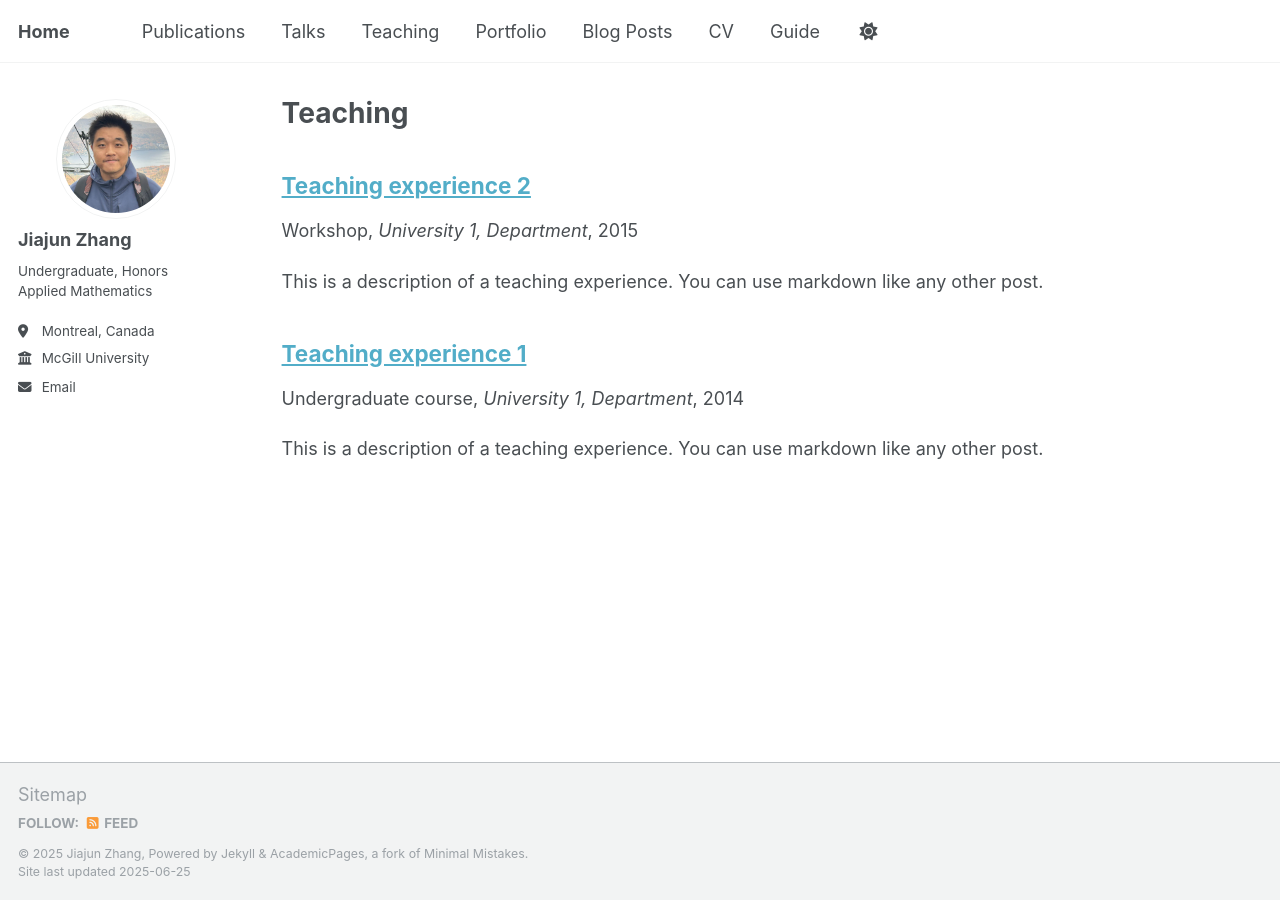
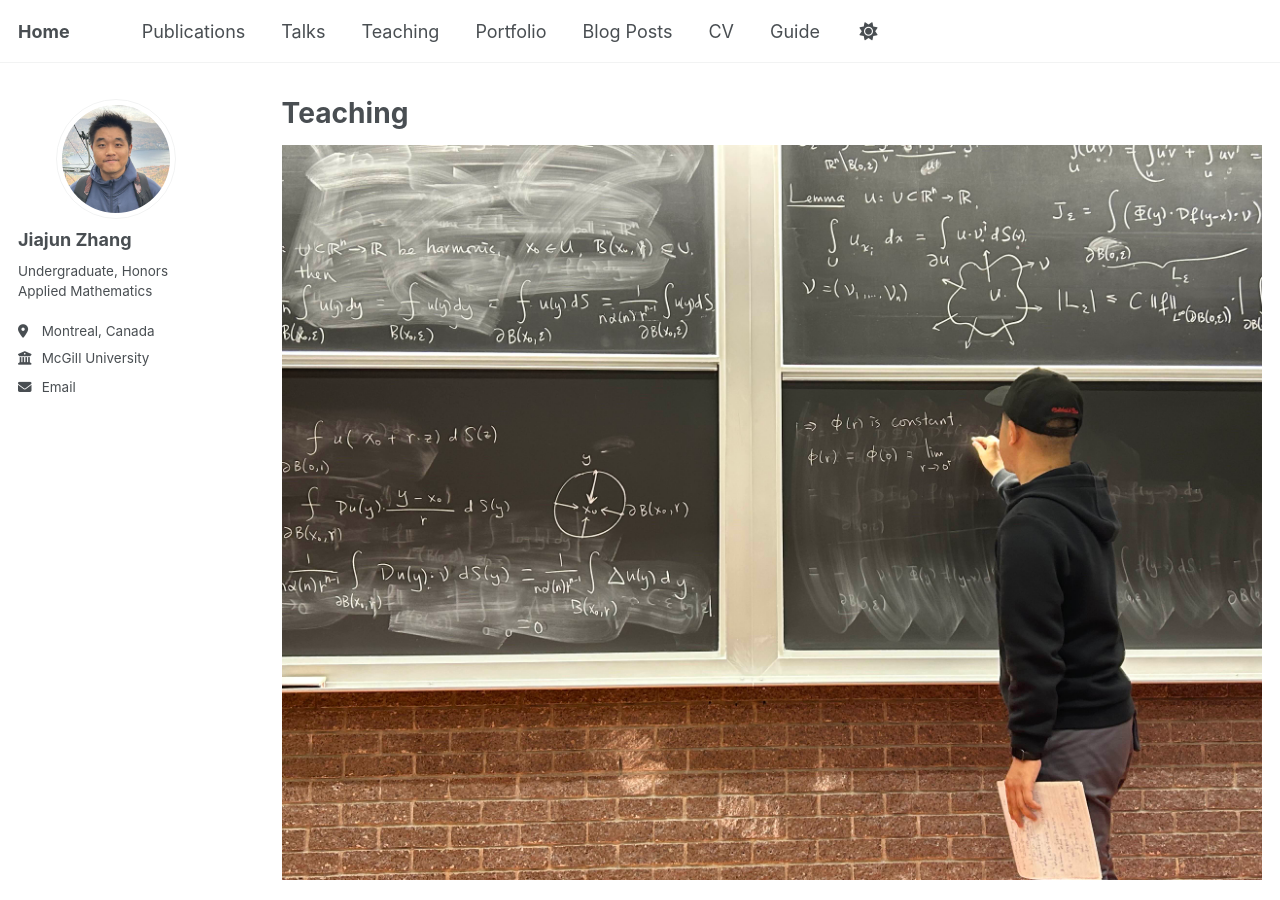
Before and after one commit to JohanssonRein/JohanssonRein.github.io, a Jekyll site: the page built from _pages/teaching.html, in a window 1280 px wide and 900 px high. Built offline with Jekyll 4.4.1, drawn with Linux system fonts in a browser that asks for light colours.

Commit message:
Update teaching.html

```diff
--- a/_pages/teaching.html
+++ b/_pages/teaching.html
@@ -5,6 +5,10 @@ permalink: /teaching/
 author_profile: true
 ---
 
+<p align="center">
+  <img src="{{ '/images/teaching.jpg' | relative_url }}" alt="Teaching Banner" style="max-width: 100%; height: auto; margin-bottom: 20px;">
+</p>
+
 {% include base_path %}
 
 {% for post in site.teaching reversed %}
```
